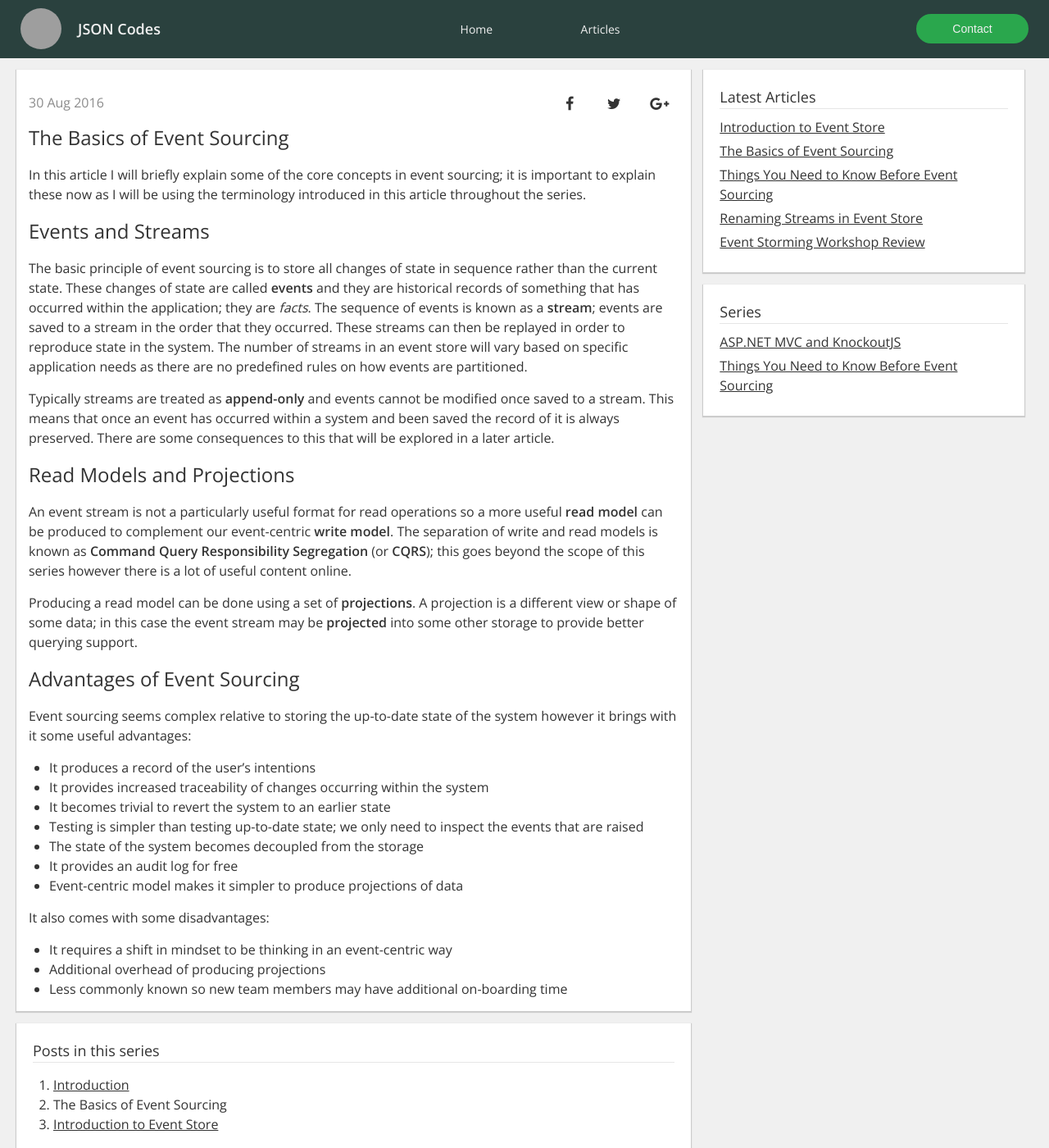
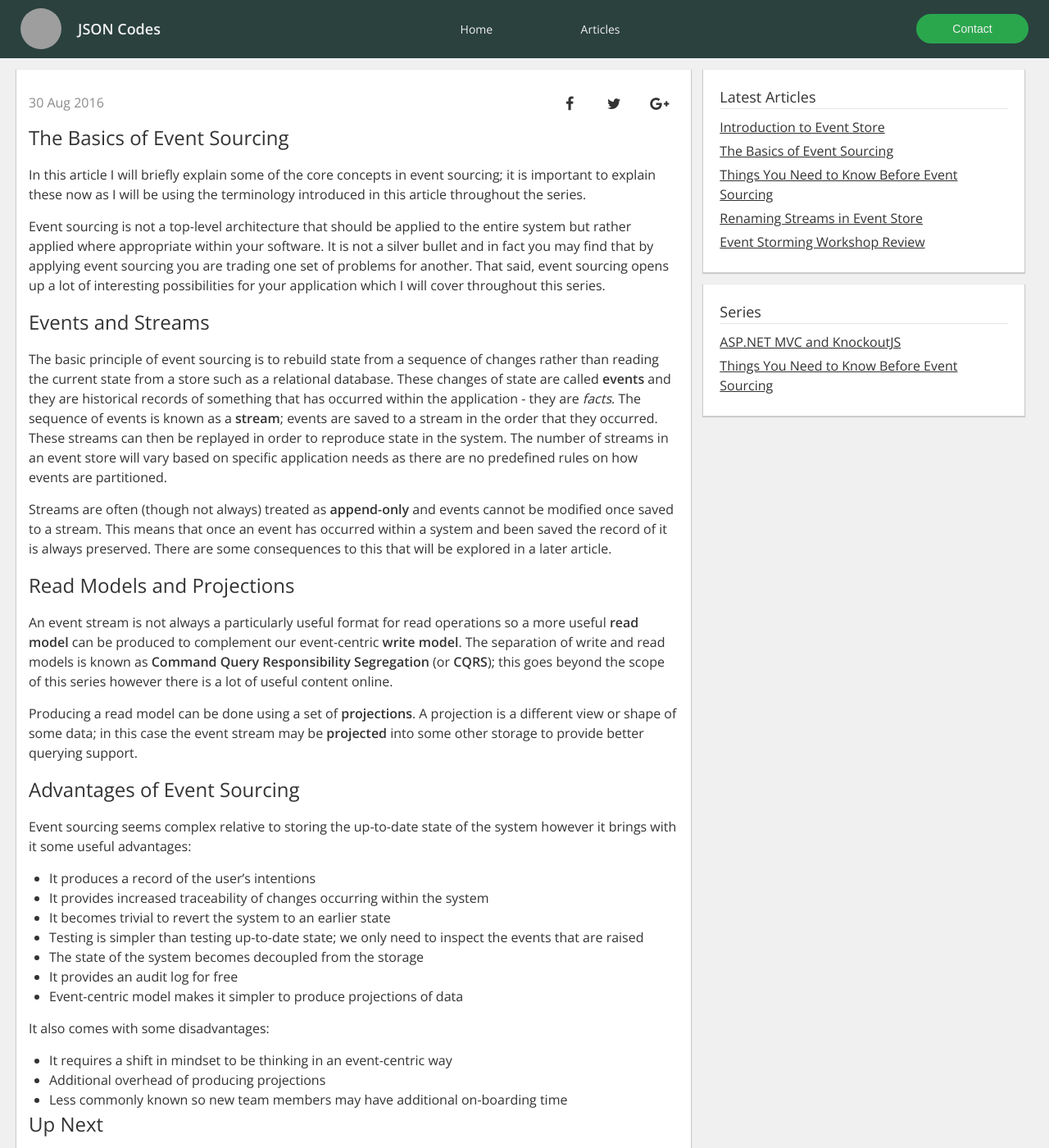
Before and after one commit to jsoncodes/jsoncodes.github.io, a Jekyll site: the page built from _posts/event-sourcing/2016-08-30-basics-of-event-sourcing.markdown, in a window 1280 px wide and 1400 px high. Shown: the whole window at 82% size. Built offline with Jekyll 4.4.1, drawn with Linux system fonts in a browser that asks for light colours; nearby versions of some CDN libraries; comment, search, counter and statistics services are not loaded; some of the changed text lies outside the part shown; grey boxes are pictures that could not be loaded.

Commit message:
Amendments

```diff
--- a/_posts/event-sourcing/2016-08-30-basics-of-event-sourcing.markdown
+++ b/_posts/event-sourcing/2016-08-30-basics-of-event-sourcing.markdown
@@ -9,15 +9,17 @@ published: true
 
 In this article I will briefly explain some of the core concepts in event sourcing; it is important to explain these now as I will be using the terminology introduced in this article throughout the series.
 
+Event sourcing is not a top-level architecture that should be applied to the entire system but rather applied where appropriate within your software.  It is not a silver bullet and in fact you may find that by applying event sourcing you are trading one set of problems for another.  That said, event sourcing opens up a lot of interesting possibilities for your application which I will cover throughout this series.
+
 ## Events and Streams
 
-The basic principle of event sourcing is to store all changes of state in sequence rather than the current state.  These changes of state are called **events** and they are historical records of something that has occurred within the application; they are _facts_.  The sequence of events is known as a **stream**; events are saved to a stream in the order that they occurred.  These streams can then be replayed in order to reproduce state in the system.  The number of streams in an event store will vary based on specific application needs as there are no predefined rules on how events are partitioned.
+The basic principle of event sourcing is to rebuild state from a sequence of changes rather than reading the current state from a store such as a relational database.  These changes of state are called **events** and they are historical records of something that has occurred within the application - they are _facts_.  The sequence of events is known as a **stream**; events are saved to a stream in the order that they occurred.  These streams can then be replayed in order to reproduce state in the system.  The number of streams in an event store will vary based on specific application needs as there are no predefined rules on how events are partitioned.
 
-Typically streams are treated as **append-only** and events cannot be modified once saved to a stream. This means that once an event has occurred within a system and been saved the record of it is always preserved.  There are some consequences to this that will be explored in a later article.
+Streams are often (though not always) treated as **append-only** and events cannot be modified once saved to a stream. This means that once an event has occurred within a system and been saved the record of it is always preserved.  There are some consequences to this that will be explored in a later article.
 
 ## Read Models and Projections
 
-An event stream is not a particularly useful format for read operations so a more useful **read model** can be produced to complement our event-centric **write model**.  The separation of write and read models is known as **Command Query Responsibility Segregation** (or **CQRS**); this goes beyond the scope of this series however there is a lot of useful content online.
+An event stream is not always a particularly useful format for read operations so a more useful **read model** can be produced to complement our event-centric **write model**.  The separation of write and read models is known as **Command Query Responsibility Segregation** (or **CQRS**); this goes beyond the scope of this series however there is a lot of useful content online.
 
 Producing a read model can be done using a set of **projections**.  A projection is a different view or shape of some data; in this case the event stream may be **projected** into some other storage to provide better querying support.
 
@@ -38,3 +40,6 @@ It also comes with some disadvantages:
 - It requires a shift in mindset to be thinking in an event-centric way
 - Additional overhead of producing projections
 - Less commonly known so new team members may have additional on-boarding time
+
+## Up Next
+The [next article](/blog/introduction-to-event-store) will take a look at Event Store which I will be using throughout this series.
--- a/_posts/event-sourcing/2016-08-30-things-you-need-to-know-before-event-sourcing.markdown
+++ b/_posts/event-sourcing/2016-08-30-things-you-need-to-know-before-event-sourcing.markdown
@@ -8,9 +8,9 @@ series_post_title: Introduction
 published: true
 ---
 
-Event sourcing is a popular topic these days which I have found quite difficult to gather information on the realities of implementing and maintaining.  This series is aimed at providing a practical guide (including some .NET code samples) of things you need to know before building an event sourced application.
+Event sourcing is becoming a popular topic with a lot of information and talks available online describing the theory however in my experience I have found that information about event sourcing in practice is harder to come by.  This series is aimed at providing a practical guide (including some .NET code samples) of things you need to know before building an event sourced application.
 
-Event sourcing is not a top-level architecture that needs to be applied to the entire system but rather should be applied where appropriate within your software.  It is also not a magical silver bullet that will make everything perfect and I have found that in reality you trade one set of problems for another.  That said, event sourcing opens up a lot of interesting possibilities for your application which I will cover throughout.
+I am going to assume some knowledge of the theory of event sourcing (as there are better sources for this) though I will provide a quick introduction to the core concepts.
 
 ## Topics Covered
 
@@ -36,4 +36,6 @@ When it comes to event stores there are a few choices:
 
 I'm sure there are others and you can always implement your own event storage mechanism if you wish using an RDBMS or document database; throughout this series I will be focusing on the use of Event Store/GES (known simply as Event Store from this point forward).
 
+## Up Next
+
 The [first article](/blog/basics-of-event-sourcing) in this series will introduce the basics of event sourcing before digging into more detailed topics.
```
